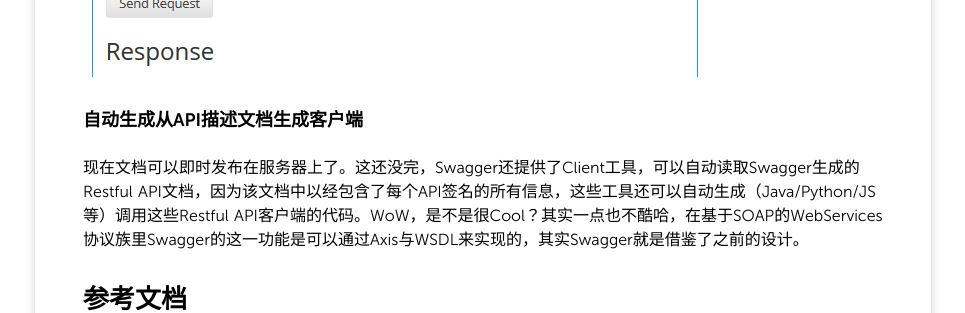
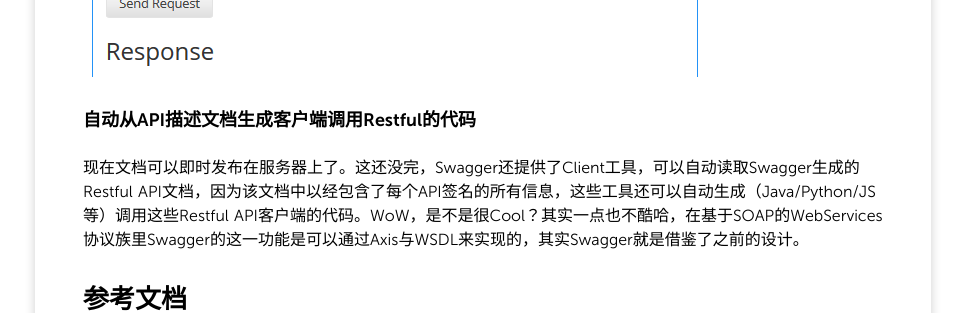
Before and after one commit to dashjim/dashjim.github.com, a Jekyll site: the page built from _posts/2015/2015-10-12-[Jim谈架构]用Swagger实现Restful服务的发现与发布.md, in a window 1280 px wide. Shown: the part 1722-2035 px from the top of the page, without its empty margins (157-1122 px from the left). Built offline with Jekyll 4.4.1, drawn with Linux system fonts in a browser that asks for light colours; nearby versions of some CDN libraries; Markdown is read by kramdown in place of the engine named in the settings; comment, search, counter and statistics services are not loaded.

Commit message:
Update 2015-10-12-[Jim谈架构]用Swagger实现Restful服务的发现与发布.md

```diff
--- a/_posts/2015/2015-10-12-[Jim谈架构]用Swagger实现Restful服务的发现与发布.md
+++ b/_posts/2015/2015-10-12-[Jim谈架构]用Swagger实现Restful服务的发现与发布.md
@@ -27,7 +27,7 @@
 
 ![预览图](/media/pic2015/1012-1.png)
 
-### 自动生成从API描述文档生成客户端
+### 自动从API描述文档生成客户端调用Restful的代码
 
 
 
```
